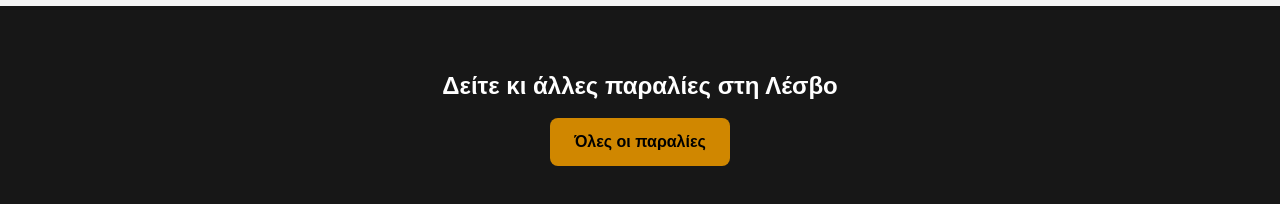
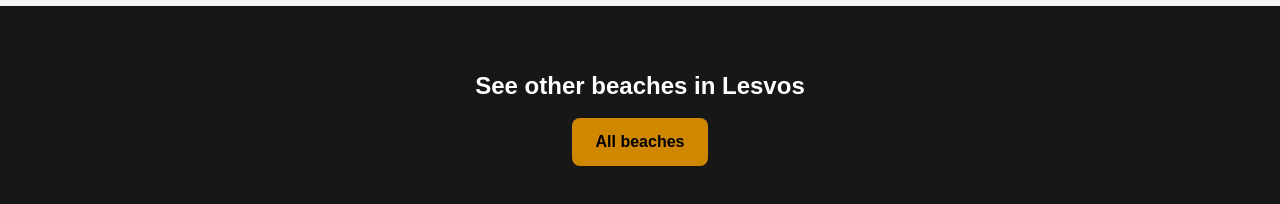
Before and after one commit to amamouridis06/lesvos-travel-guide, a Next.js app: page /beaches/agios-isidoros in a window 1280 px wide. Shown: the part 1260-1464 px from the top of the page. Built offline with nearby package versions, Linux system fonts and the light colour scheme.

Commit message:
Update page.tsx

```diff
--- a/app/beaches/agios-isidoros/page.tsx
+++ b/app/beaches/agios-isidoros/page.tsx
@@ -108,13 +108,13 @@ export default function VateraPage() {
       {/* CTA */}
       <section className="bg-neutral-900 text-white py-16 text-center">
         <h2 className="text-2xl font-semibold mb-4">
-          Δείτε κι άλλες παραλίες στη Λέσβο
+          See other beaches in Lesvos
         </h2>
         <Link
           href="/beaches"
           className="inline-block px-6 py-3 bg-yellow-600 text-black rounded-lg font-semibold hover:bg-yellow-500 transition"
         >
-          Όλες οι παραλίες
+         All beaches
         </Link>
       </section>
 
```
